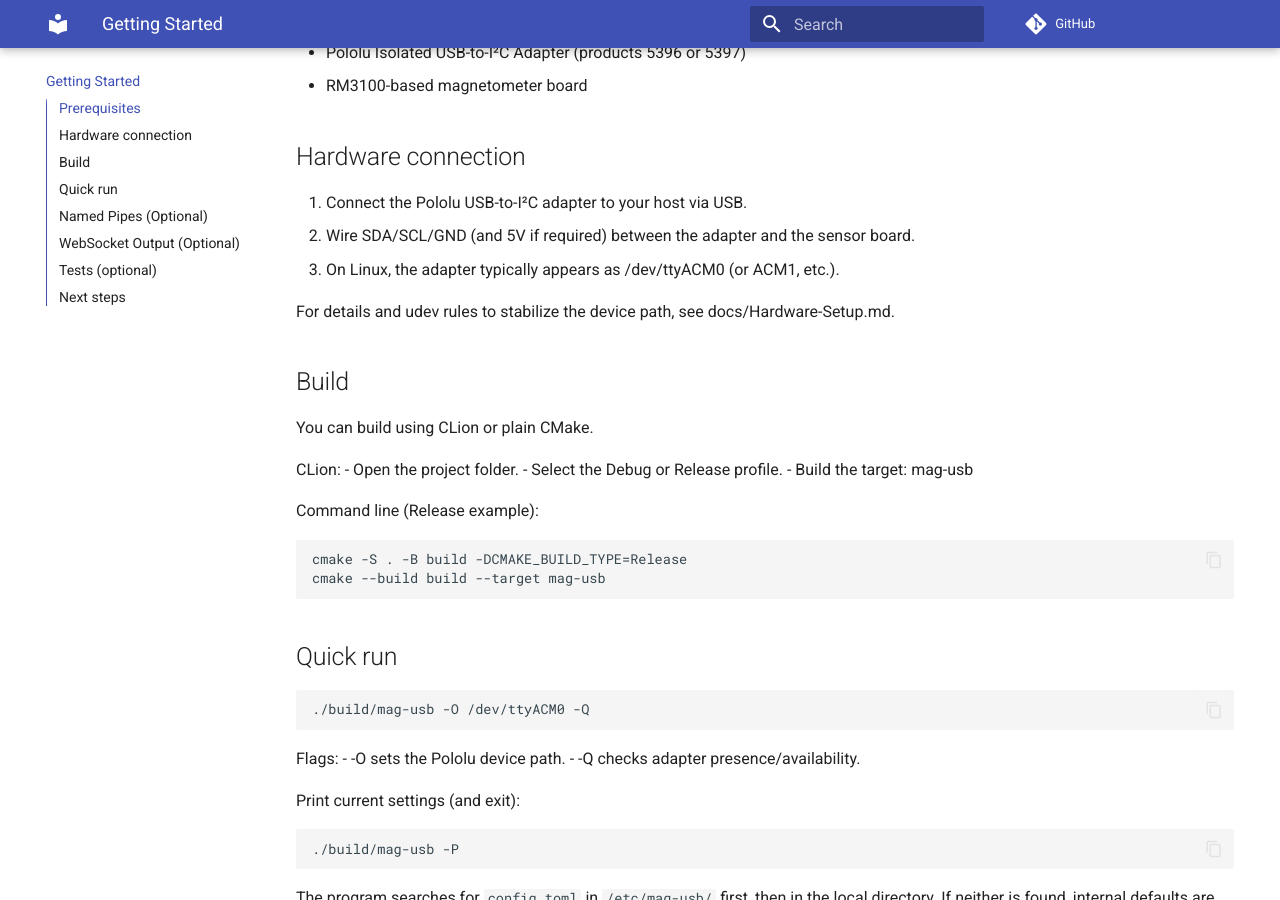
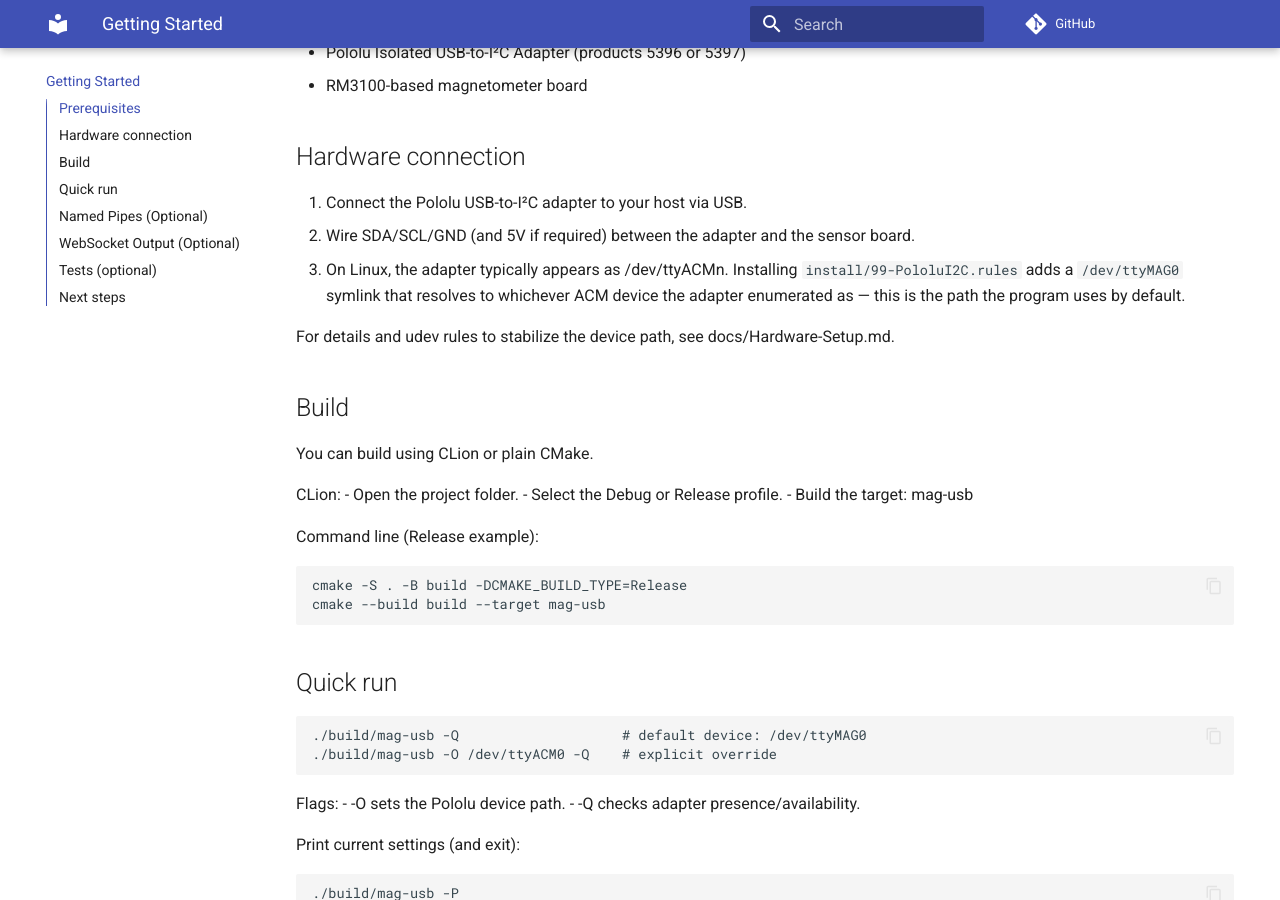
Before and after one commit to wittend/mag-usb, an MkDocs documentation site: the page built from docs/Getting-Started.md, in a window 1280 px wide and 900 px high, scrolled down 439 px. Built offline with MkDocs 1.6.1 and Material for MkDocs 9.7.7, drawn with Linux system fonts in a browser that asks for light colours; comment, search, counter and statistics services are not loaded.

Commit message:
main: default portpath /dev/ttyMAG0 to match udev symlink
The previous default was /dev/ttyACM0, but install/99-PololuI2C.rules
creates a /dev/ttyMAG0 symlink so the program would have a stable
device path that survives replug.  Once the rule is installed,
/dev/ttyACM* renumbers freely and the documented default no longer
points where the udev rule promised.

Aligning the in-code default with the udev rule makes "install the
rule, run with no -O flag" the happy path, and keeps -O /dev/ttyACMn
working as an explicit override for hosts without the rule installed.

Updated:
  - src/main.c       portpath[] = "/dev/ttyMAG0"
  - src/config.toml  portpath  = "/dev/ttyMAG0"
  - README.md        Quick start
  - docs/Configuration.md      portpath default
  - docs/Hardware-Setup.md     verify command
  - docs/Getting-Started.md    hardware note + quick-run

````diff
--- a/docs/Getting-Started.md
+++ b/docs/Getting-Started.md
@@ -13,7 +13,10 @@
 ## Hardware connection
 1. Connect the Pololu USB-to-I²C adapter to your host via USB.
 2. Wire SDA/SCL/GND (and 5V if required) between the adapter and the sensor board.
-3. On Linux, the adapter typically appears as /dev/ttyACM0 (or ACM1, etc.).
+3. On Linux, the adapter typically appears as /dev/ttyACMn. Installing
+   `install/99-PololuI2C.rules` adds a `/dev/ttyMAG0` symlink that
+   resolves to whichever ACM device the adapter enumerated as — this is
+   the path the program uses by default.
 
 For details and udev rules to stabilize the device path, see docs/Hardware-Setup.md.
 
@@ -33,7 +36,8 @@
 
 ## Quick run
 ```
-./build/mag-usb -O /dev/ttyACM0 -Q
+./build/mag-usb -Q                    # default device: /dev/ttyMAG0
+./build/mag-usb -O /dev/ttyACM0 -Q    # explicit override
 ```
 Flags:
 - -O sets the Pololu device path.
--- a/src/config.toml
+++ b/src/config.toml
@@ -40,7 +40,7 @@
 # Use external USB to I2C device.
 use_I2C_converter = true
 # Path to the I2C device.
-portpath = "/dev/ttyACM0"
+portpath = "/dev/ttyMAG0"
 # I2C bus number (for non-Pololu setups).
 bus_number = 1
 # Scan I2C bus on startup.
````
Also changed, not shown: README.md (+6 -2 lines), docs/Configuration.md (+2 -2 lines), docs/Hardware-Setup.md (+2 -1 lines), 1 other file.
